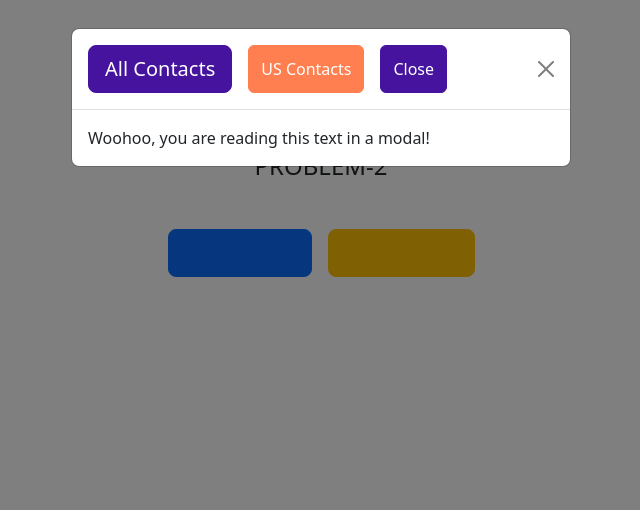
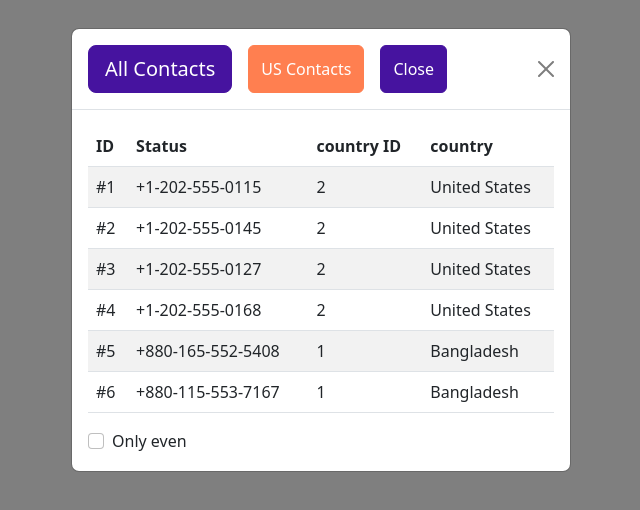
Before and after one commit to kamruzzaman-dev/mediusware-task, a React (Vite) app: page /problem-2 in a window 1280 px wide. Both pictures are taken after a click on the button "All Contacts". Shown: the top 510 px of the page, without its empty margins (319-959 px from the left). Built offline with nearby package versions, Linux system fonts and the light colour scheme.

Commit message:
couintry list added

```diff
--- /dev/null
+++ b/src/components/ContactList.jsx
@@ -0,0 +1,103 @@
+import React, { useState } from "react";
+
+const data = [
+  {
+    id: 1,
+    phone: "+1-202-555-0115",
+    country: {
+      id: 2,
+      name: "United States",
+    },
+  },
+  {
+    id: 2,
+    phone: "+1-202-555-0145",
+    country: {
+      id: 2,
+      name: "United States",
+    },
+  },
+  {
+    id: 3,
+    phone: "+1-202-555-0127",
+    country: {
+      id: 2,
+      name: "United States",
+    },
+  },
+  {
+    id: 4,
+    phone: "+1-202-555-0168",
+    country: {
+      id: 2,
+      name: "United States",
+    },
+  },
+  {
+    id: 5,
+    phone: "+880-165-552-5408",
+    country: {
+      id: 1,
+      name: "Bangladesh",
+    },
+  },
+  {
+    id: 6,
+    phone: "+880-115-553-7167",
+    country: {
+      id: 1,
+      name: "Bangladesh",
+    },
+  },
+];
+
+const ContactList = () => {
+  const [onlyEvenChecked, setOnlyEvenChecked] = useState(false);
+
+  const handleCheckboxChange = () => {
+    setOnlyEvenChecked(!onlyEvenChecked);
+  };
+
+  return (
+    <div>
+      <div>
+        <table className="table table-striped ">
+          <thead>
+            <tr>
+              <th scope="col">ID</th>
+              <th scope="col">Status</th>
+              <th scope="col">country ID</th>
+              <th scope="col">country</th>
+            </tr>
+          </thead>
+          <tbody>
+            {data?.map((dt, i) => (
+              <tr key={i}>
+                <td className="text-capitalize">#{dt.id}</td>
+                <td className="text-capitalize">{dt.phone}</td>
+                <td className="text-capitalize">{dt.country.id}</td>
+                <td className="text-capitalize">{dt.country.name}</td>
+              </tr>
+            ))}
+          </tbody>
+        </table>
+        {data?.map((dt, i) => {})}
+      </div>
+      {/* Checkbox */}
+      <div className="form-check mt-3">
+        <input
+          type="checkbox"
+          className="form-check-input"
+          id="onlyEvenCheckbox"
+          checked={onlyEvenChecked}
+          onChange={handleCheckboxChange}
+        />
+        <label className="form-check-label" htmlFor="onlyEvenCheckbox">
+          Only even
+        </label>
+      </div>
+    </div>
+  );
+};
+
+export default ContactList;
--- a/src/components/Problem-2.jsx
+++ b/src/components/Problem-2.jsx
@@ -1,11 +1,12 @@
 import React, { useState } from "react";
 import Button from "react-bootstrap/Button";
 import Modal from "react-bootstrap/Modal";
+import ContactList from "./ContactList";
 const Problem2 = () => {
-  const [showModalA, setShowModalA] = useState(false);
+  const [showModal, setShowModal] = useState(false);
 
   const handleCloseModals = () => {
-    setShowModalA(false);
+    setShowModal(false);
   };
 
   return (
@@ -15,16 +16,26 @@ const Problem2 = () => {
 
         <div className="d-flex justify-content-center gap-3">
           <button
-            className="btn btn-lg  btn-primary btn-outline-primary"
+            className="btn btn-lg"
+            style={{
+              backgroundColor: "#46139f",
+              color: "#fff",
+              borderColor: "#46139f",
+            }}
             type="button"
-            onClick={() => setShowModalA(true)}
+            onClick={() => setShowModal(true)}
           >
             All Contacts
           </button>
           <button
-            className="btn btn-lg btn-warning btn-outline-warning"
+            className="btn btn-lg"
+            style={{
+              backgroundColor: "#ff7f50",
+              color: "#fff",
+              borderColor: "#ff7f50",
+            }}
             type="button"
-            onClick={() => setShowModalA(true)}
+            onClick={() => setShowModal(true)}
           >
             US Contacts
           </button>
@@ -32,27 +43,39 @@ const Problem2 = () => {
       </div>
 
       {/* Modal */}
-      <Modal show={showModalA} onHide={handleCloseModals}>
+      <Modal show={showModal} onHide={handleCloseModals}>
         <Modal.Header closeButton>
           <div className="d-flex justify-content-center gap-3">
             <Button
-              style={{ backgroundColor: "#46139f", color:"#fff", borderColor: "#46139f" }}
+              style={{
+                backgroundColor: "#46139f",
+                color: "#fff",
+                borderColor: "#46139f",
+              }}
               className="btn btn-lg btn-outline-primary"
               type="button"
-              onClick={() => setShowModalA(true)}
+              onClick={() => setShowModal(true)}
             >
               All Contacts
             </Button>
             <Button
-              style={{ backgroundColor: "#ff7f50", color:"#fff", borderColor: "#ff7f50" }}
+              style={{
+                backgroundColor: "#ff7f50",
+                color: "#fff",
+                borderColor: "#ff7f50",
+              }}
               className="btn btn-md btn-outline-warning"
               type="button"
-              onClick={() => setShowModalA(true)}
+              onClick={() => setShowModal(true)}
             >
               US Contacts
             </Button>
             <Button
-              style={{ backgroundColor: "#46139f", color:"#fff", borderColor: "#46139f" }}
+              style={{
+                backgroundColor: "#46139f",
+                color: "#fff",
+                borderColor: "#46139f",
+              }}
               className="btn btn-md"
               onClick={handleCloseModals}
             >
@@ -60,7 +83,9 @@ const Problem2 = () => {
             </Button>
           </div>
         </Modal.Header>
-        <Modal.Body>Woohoo, you are reading this text in a modal!</Modal.Body>
+        <Modal.Body>
+          <ContactList/>
+        </Modal.Body>
       </Modal>
     </div>
   );
```
